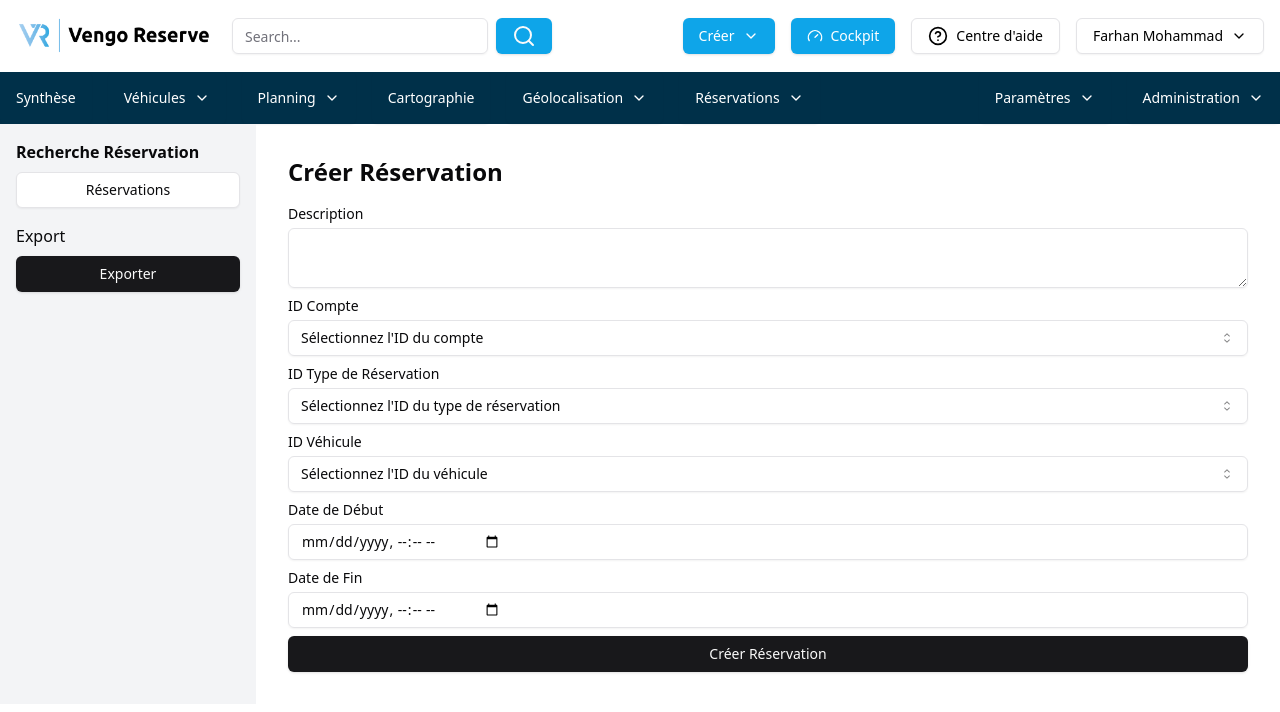
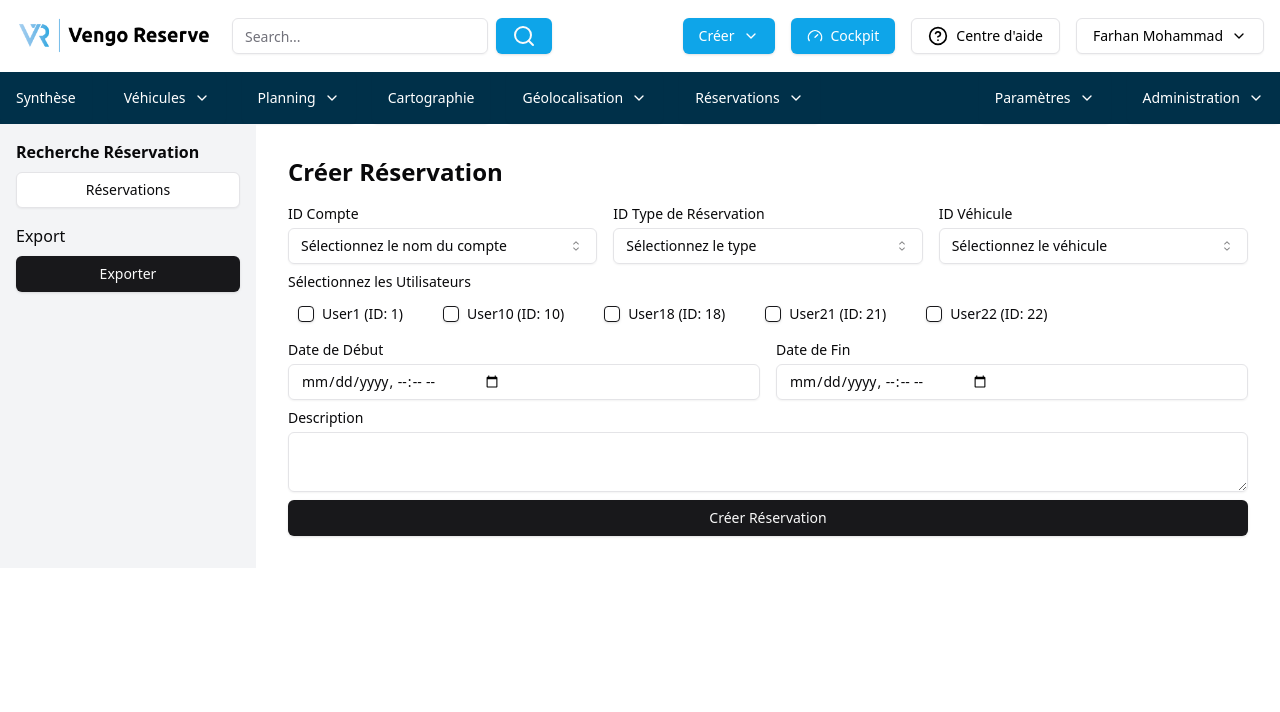
Before and after one commit to mybatit/xfront, a React (Vite) app: page /reservations/create in a window 1280 px wide. Shown: the top 712 px of the page. Built offline with nearby package versions, Linux system fonts and the light colour scheme; sample sign-in values are in the browser's storage.

Commit message:
creation de Réservation done ✨⚡👍

```diff
--- a/src/pages/reservations/ReservationsCreatePage.tsx
+++ b/src/pages/reservations/ReservationsCreatePage.tsx
@@ -11,6 +11,7 @@ import {
 } from "@/components/ui/select";
 import { Loader2 } from "lucide-react";
 import { Link, useNavigate } from "react-router-dom";
+import { Checkbox } from "@/components/ui/checkbox";
 // import Link from "next/link"
 
 interface FormData {
@@ -32,10 +33,10 @@ export default function ReservationsCreatePage() {
 
   const [formData, setFormData] = useState<FormData>({
     description: "",
-    account_id:1,
+    account_id: 1,
     reservationstypes_id: 1,
     vehicle_id: 1,
-    user_id: [18, 21, 22],
+    user_id: [],
     date_start: "",
     date_end: "",
   });
@@ -76,7 +77,30 @@ export default function ReservationsCreatePage() {
       .replace("T", " ");
     setFormData((prev) => ({ ...prev, [name]: formattedDate }));
   };
+  const users = [
+    { id: 1, first_name: "User1" },
+    // { "id": 2, "first_name": "User2" },
+    // { "id": 3, "first_name": "User3" },
+    // { "id": 4, "first_name": "User4" },
+    // { "id": 5, "first_name": "User5" },
+    // { "id": 6, "first_name": "User6" },
+    // { "id": 7, "first_name": "User7" },
+    // { "id": 8, "first_name": "User8" },
+    // { "id": 9, "first_name": "User9" },
+    { id: 10, first_name: "User10" },
+    { id: 18, first_name: "User18" },
+    { id: 21, first_name: "User21" },
+    { id: 22, first_name: "User22" },
+  ];
 
+  const handleUserIdChange = (userId: number) => {
+    setFormData((prev) => {
+      const newUserIds = prev.user_id.includes(userId)
+        ? prev.user_id.filter((id) => id !== userId)
+        : [...prev.user_id, userId];
+      return { ...prev, user_id: newUserIds };
+    });
+  };
   const handleSubmit = async (e: React.FormEvent) => {
     e.preventDefault();
     setSubmitting(true);
@@ -145,7 +169,147 @@ export default function ReservationsCreatePage() {
           >
             <h1 className="text-2xl font-bold mb-4">Créer Réservation</h1>
 
-            <div>
+            {/* Ligne pour les sélections */}
+            <div className="flex flex-wrap gap-4">
+              <div className="flex-1">
+                <label
+                  htmlFor="account_id"
+                  className="block text-sm font-medium mb-1"
+                >
+                  ID Compte
+                </label>
+                <Select
+                  onValueChange={(value) =>
+                    handleSelectChange("account_id", value)
+                  }
+                >
+                  <SelectTrigger>
+                    <SelectValue placeholder="Sélectionnez le nom du compte" />
+                  </SelectTrigger>
+                  <SelectContent>
+                    <SelectItem value="1">Compte 1</SelectItem>
+                    <SelectItem value="2">Compte 2</SelectItem>
+                    <SelectItem value="6">Compte 6</SelectItem>
+                  </SelectContent>
+                </Select>
+              </div>
+
+              <div className="flex-1">
+                <label
+                  htmlFor="reservationstypes_id"
+                  className="block text-sm font-medium mb-1"
+                >
+                  ID Type de Réservation
+                </label>
+                <Select
+                  onValueChange={(value) =>
+                    handleSelectChange("reservationstypes_id", value)
+                  }
+                >
+                  <SelectTrigger>
+                    <SelectValue placeholder="Sélectionnez le type" />
+                  </SelectTrigger>
+                  <SelectContent>
+                    <SelectItem value="11">Type 11</SelectItem>
+                    <SelectItem value="2">Type 2</SelectItem>
+                    <SelectItem value="3">Type 3</SelectItem>
+                  </SelectContent>
+                </Select>
+              </div>
+
+              <div className="flex-1">
+                <label
+                  htmlFor="vehicle_id"
+                  className="block text-sm font-medium mb-1"
+                >
+                  ID Véhicule
+                </label>
+                <Select
+                  onValueChange={(value) =>
+                    handleSelectChange("vehicle_id", value)
+                  }
+                >
+                  <SelectTrigger>
+                    <SelectValue placeholder="Sélectionnez le véhicule" />
+                  </SelectTrigger>
+                  <SelectContent>
+                    <SelectItem value="1">Véhicule 1</SelectItem>
+                    <SelectItem value="2">Véhicule 2</SelectItem>
+                    <SelectItem value="35">Véhicule 35</SelectItem>
+                  </SelectContent>
+                </Select>
+              </div>
+            </div>
+
+            {/* Sélection des utilisateurs */}
+            <div className="flex-1 mt-4">
+  <label className="block text-sm font-medium mb-1">
+    Sélectionnez les Utilisateurs
+  </label>
+  <div className="flex flex-wrap gap-5">
+    {users.map((user) => (
+      <div
+        key={user.id}
+        className={`flex items-center p-2 rounded-md ${
+          formData.user_id.includes(user.id) ? 'border-2 border-green-500' : 'border-2 border-transparent'
+        }`}
+      >
+        <Checkbox
+          id={`user-${user.id}`}
+          checked={formData.user_id.includes(user.id)}
+          onCheckedChange={() => handleUserIdChange(user.id)}
+        />
+        <label
+          htmlFor={`user-${user.id}`}
+          className="ml-2 text-sm font-medium leading-none peer-disabled:cursor-not-allowed peer-disabled:opacity-70"
+        >
+          {user.first_name} (ID: {user.id})
+        </label>
+      </div>
+    ))}
+  </div>
+</div>
+
+
+            {/* Dates sur une ligne */}
+            <div className="flex flex-wrap gap-4 mt-4">
+              <div className="flex-1">
+                <label
+                  htmlFor="date_start"
+                  className="block text-sm font-medium mb-1"
+                >
+                  Date de Début
+                </label>
+                <Input
+                  type="datetime-local"
+                  id="date_start"
+                  name="date_start"
+                  value={formData.date_start.replace(" ", "T").slice(0, 16)}
+                  onChange={(e) =>
+                    handleDateChange("date_start", e.target.value)
+                  }
+                />
+              </div>
+
+              <div className="flex-1">
+                <label
+                  htmlFor="date_end"
+                  className="block text-sm font-medium mb-1"
+                >
+                  Date de Fin
+                </label>
+                <Input
+                  type="datetime-local"
+                  id="date_end"
+                  name="date_end"
+                  value={formData.date_end.replace(" ", "T").slice(0, 16)}
+                  onChange={(e) => handleDateChange("date_end", e.target.value)}
+                />
+              </div>
+            </div>
+
+            {/* Description en bas */}
+            <div className="mt-4">
               <label
                 htmlFor="description"
                 className="block text-sm font-medium mb-1"
@@ -161,110 +325,10 @@ export default function ReservationsCreatePage() {
               />
             </div>
 
-            <div>
-              <label
-                htmlFor="account_id"
-                className="block text-sm font-medium mb-1"
-              >
-                ID Compte
-              </label>
-              <Select
-                onValueChange={(value) =>
-                  handleSelectChange("account_id", value)
-                }
-              >
-                <SelectTrigger>
-                  <SelectValue placeholder="Sélectionnez l'ID du compte" />
-                </SelectTrigger>
-                <SelectContent>
-                  <SelectItem value="1">1</SelectItem>
-                  <SelectItem value="2">2</SelectItem>
-                  <SelectItem value="6">6</SelectItem>
-                </SelectContent>
-              </Select>
-            </div>
-
-            <div>
-              <label
-                htmlFor="reservationstypes_id"
-                className="block text-sm font-medium mb-1"
-              >
-                ID Type de Réservation
-              </label>
-              <Select
-                onValueChange={(value) =>
-                  handleSelectChange("reservationstypes_id", value)
-                }
-              >
-                <SelectTrigger>
-                  <SelectValue placeholder="Sélectionnez l'ID du type de réservation" />
-                </SelectTrigger>
-                <SelectContent>
-                  <SelectItem value="11">11</SelectItem>
-                  <SelectItem value="2">2</SelectItem>
-                  <SelectItem value="3">3</SelectItem>
-                </SelectContent>
-              </Select>
-            </div>
-
-            <div>
-              <label
-                htmlFor="vehicle_id"
-                className="block text-sm font-medium mb-1"
-              >
-                ID Véhicule
-              </label>
-              <Select
-                onValueChange={(value) =>
-                  handleSelectChange("vehicle_id", value)
-                }
-              >
-                <SelectTrigger>
-                  <SelectValue placeholder="Sélectionnez l'ID du véhicule" />
-                </SelectTrigger>
-                <SelectContent>
-                  <SelectItem value="1">1</SelectItem>
-                  <SelectItem value="2">2</SelectItem>
-                  <SelectItem value="35">35</SelectItem>
-                </SelectContent>
-              </Select>
-            </div>
-
-            <div>
-              <label
-                htmlFor="date_start"
-                className="block text-sm font-medium mb-1"
-              >
-                Date de Début
-              </label>
-              <Input
-                type="datetime-local"
-                id="date_start"
-                name="date_start"
-                value={formData.date_start.replace(" ", "T").slice(0, 16)}
-                onChange={(e) => handleDateChange("date_start", e.target.value)}
-              />
-            </div>
-
-            <div>
-              <label
-                htmlFor="date_end"
-                className="block text-sm font-medium mb-1"
-              >
-                Date de Fin
-              </label>
-              <Input
-                type="datetime-local"
-                id="date_end"
-                name="date_end"
-                value={formData.date_end.replace(" ", "T").slice(0, 16)}
-                onChange={(e) => handleDateChange("date_end", e.target.value)}
-              />
-            </div>
-
+            {/* Bouton de soumission */}
             <Button
               type="submit"
-              className="w-full bg-primary text-primary-foreground hover:bg-primary/90"
+              className="w-full bg-primary text-primary-foreground hover:bg-primary/90 mt-4"
               disabled={submitting}
             >
               {submitting ? (
```
